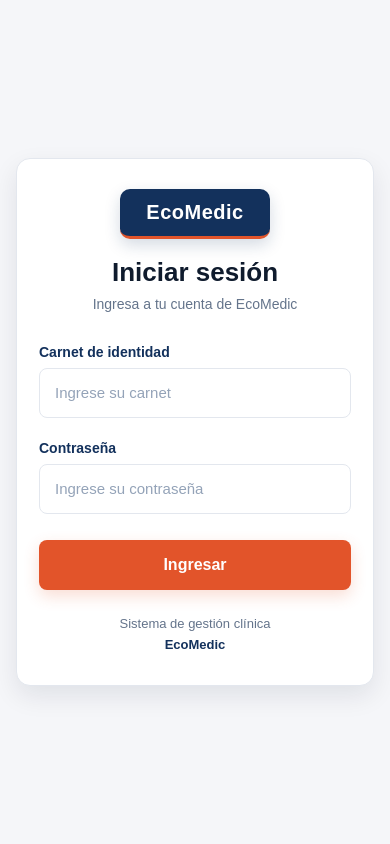
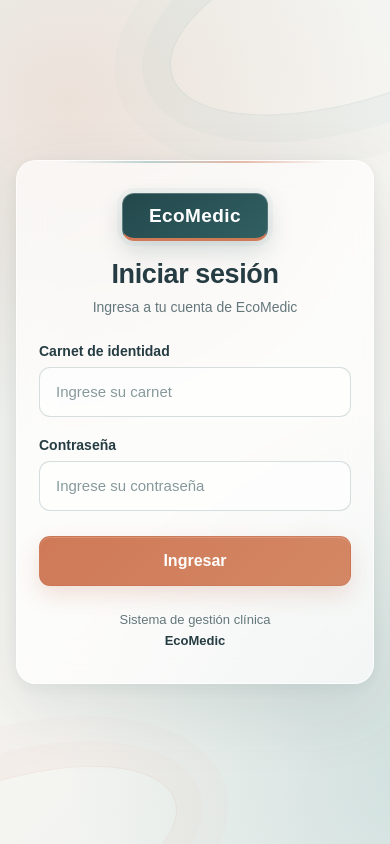
Before and after one commit to Emsof26/web-ecomedic, a React (Vite) app: page /login in a window 390 px wide. Built offline with nearby package versions, Linux system fonts and the light colour scheme.

Commit message:
rediseñar visualmente el login de EcoMedic

```diff
--- a/src/components/auth/LoginForm.css
+++ b/src/components/auth/LoginForm.css
@@ -1,14 +1,11 @@
 /* ============================================================
-   ECOMEDIC - ESTILOS DEL FORMULARIO DE INICIO DE SESIÓN
-   Identidad visual: Azul marino + Naranja
-   ============================================================ */
-
-
-/* ============================================================
-   1. PÁGINA PRINCIPAL DEL LOGIN
+   ECOMEDIC - IDENTIDAD VISUAL DEL INICIO DE SESIÓN
    ============================================================ */
 
 .login-page {
+  position: relative;
+  isolation: isolate;
+
   min-height: 100vh;
   width: 100%;
 
@@ -16,226 +13,237 @@
   justify-content: center;
   align-items: center;
 
-  padding: 24px;
+  padding: 32px 24px;
   box-sizing: border-box;
+  overflow: hidden;
 
-  /* Fondo utilizado en la interfaz principal de EcoMedic */
-  background: #f5f6f9;
+  color: var(--text-primary);
+
+  background:
+    radial-gradient(circle at 18% 22%, rgba(207, 121, 87, 0.16), transparent 32%),
+    radial-gradient(circle at 82% 78%, rgba(74, 137, 139, 0.18), transparent 34%),
+    linear-gradient(135deg, #edf5f3 0%, #f7f5f1 48%, #e8f1ef 100%);
+
+  background-size: 140% 140%;
+  animation: login-background-shift 18s ease-in-out infinite alternate;
 }
 
+.login-page::before,
+.login-page::after {
+  content: "";
+  position: absolute;
+  z-index: -1;
+  pointer-events: none;
 
-/* ============================================================
-   2. TARJETA DEL FORMULARIO
-   ============================================================ */
+  border: 1px solid rgba(74, 137, 139, 0.12);
+  border-radius: 50%;
+  transform: rotate(-18deg);
+}
+
+.login-page::before {
+  width: min(52vw, 680px);
+  height: min(22vw, 290px);
+
+  top: -8%;
+  right: -14%;
+
+  box-shadow:
+    0 0 0 28px rgba(74, 137, 139, 0.035),
+    0 0 0 56px rgba(74, 137, 139, 0.025);
+}
+
+.login-page::after {
+  width: min(46vw, 590px);
+  height: min(19vw, 245px);
+
+  bottom: -10%;
+  left: -15%;
+
+  border-color: rgba(207, 121, 87, 0.11);
+  box-shadow:
+    0 0 0 26px rgba(207, 121, 87, 0.03),
+    0 0 0 52px rgba(207, 121, 87, 0.02);
+}
 
 .login-form {
+  position: relative;
+
   width: 100%;
-  max-width: 420px;
+  max-width: 440px;
 
-  padding: 40px;
+  padding: 42px;
 
-  background: #ffffff;
+  border: 1px solid rgba(255, 255, 255, 0.72);
+  border-radius: 24px;
 
-  border: 1px solid #e3e7ee;
-  border-radius: 16px;
+  background: rgba(255, 255, 255, 0.64);
+  backdrop-filter: blur(18px);
+  -webkit-backdrop-filter: blur(18px);
 
-  /* Sombra suave para dar profundidad */
-  box-shadow: 0 10px 26px rgba(15, 23, 42, 0.09);
+  box-shadow:
+    0 24px 70px rgba(35, 72, 76, 0.12),
+    0 4px 18px rgba(35, 72, 76, 0.06);
 
   box-sizing: border-box;
 }
 
+.login-form::before {
+  content: "";
+  position: absolute;
+  top: 0;
+  left: 12%;
+  right: 12%;
 
-/* ============================================================
-   3. ENCABEZADO
-   ============================================================ */
+  height: 2px;
+
+  border-radius: 999px;
+  background: linear-gradient(
+    90deg,
+    transparent,
+    rgba(74, 137, 139, 0.35),
+    rgba(207, 121, 87, 0.5),
+    transparent
+  );
+}
 
 .login-header {
   text-align: center;
-  margin-bottom: 32px;
+  margin-bottom: 34px;
 }
 
+.login-logo {
+  width: 158px;
+  height: 52px;
 
-/* ============================================================
-   4. IDENTIDAD DE ECOMEDIC
-   ============================================================ */
-
-/*
- * Muestra el nombre de la aplicación.
- * El azul representa la identidad principal de EcoMedic.
- */
-.login-logo {
-  width: 150px;
-  height: 50px;
-
-  margin: 0 auto 18px;
+  margin: 0 auto 22px;
 
   display: flex;
   align-items: center;
   justify-content: center;
 
-  border-radius: 10px;
+  border: 1px solid rgba(255, 255, 255, 0.22);
+  border-radius: 12px;
 
-  /* Azul principal de EcoMedic */
-  background: #13315c;
+  background: linear-gradient(145deg, #23484c, #315f62);
 
   color: #ffffff;
 
-  font-size: 20px;
+  font-size: 21px;
   font-weight: 700;
-
-  letter-spacing: 0.5px;
-
+  letter-spacing: 0.4px;
   white-space: nowrap;
 
-  /* Detalle naranja */
-  border-bottom: 3px solid #e2542a;
+  border-bottom: 3px solid var(--accent);
 
-  box-shadow: 0 6px 16px rgba(19, 49, 92, 0.18);
+  box-shadow:
+    0 10px 24px rgba(35, 72, 76, 0.18),
+    0 0 0 5px rgba(74, 137, 139, 0.055);
 }
 
+.login-header h1 {
+  margin: 0 0 9px;
 
-/* ============================================================
-   5. TÍTULO Y DESCRIPCIÓN
-   ============================================================ */
-
-.login-header h1 {
-  margin: 0 0 8px;
-
-  /* Azul oscuro utilizado en EcoMedic */
-  color: #0f1b2d;
+  color: var(--text-primary);
 
   font-size: 30px;
   font-weight: 700;
+  letter-spacing: -0.4px;
 }
-
 
 .login-header p {
   margin: 0;
 
-  color: #64748b;
+  color: var(--text-secondary);
 
   font-size: 14px;
 }
 
-
-/* ============================================================
-   6. GRUPOS DE CAMPOS
-   ============================================================ */
-
 .form-group {
-  margin-bottom: 22px;
+  margin-bottom: 20px;
 }
-
-
-/* ============================================================
-   7. ETIQUETAS
-   ============================================================ */
 
 .form-group label {
   display: block;
 
   margin-bottom: 8px;
 
-  color: #13315c;
+  color: var(--text-primary);
 
   font-size: 14px;
   font-weight: 600;
 }
 
-
-/* ============================================================
-   8. CAMPOS DE ENTRADA
-   ============================================================ */
-
 .form-group input {
   width: 100%;
-  height: 50px;
+  height: 52px;
 
-  padding: 0 15px;
+  padding: 0 16px;
 
-  border: 1px solid #e3e7ee;
-  border-radius: 8px;
+  border: 1px solid rgba(111, 137, 139, 0.28);
+  border-radius: 11px;
 
-  background: #ffffff;
+  background: rgba(255, 255, 255, 0.58);
 
-  color: #0f1b2d;
+  color: var(--text-primary);
 
   font-size: 15px;
 
   outline: none;
-
   box-sizing: border-box;
 
   transition:
     border-color 0.2s ease,
+    background-color 0.2s ease,
     box-shadow 0.2s ease,
-    background-color 0.2s ease;
+    transform 0.2s ease;
 }
 
-
-/* Texto de ayuda de los campos */
-.form-group input::placeholder {
-  color: #94a3b8;
+.form-group input:hover {
+  border-color: rgba(74, 137, 139, 0.45);
+  background: rgba(255, 255, 255, 0.76);
 }
 
-
-/* ============================================================
-   9. INPUT SELECCIONADO
-   ============================================================ */
+.form-group input::placeholder {
+  color: #87999b;
+}
 
 .form-group input:focus {
-  border-color: #e2542a;
+  border-color: rgba(74, 137, 139, 0.72);
+  background: rgba(255, 255, 255, 0.88);
 
-  background: #ffffff;
+  box-shadow:
+    0 0 0 3px rgba(74, 137, 139, 0.10),
+    0 7px 18px rgba(35, 72, 76, 0.07);
 
-  /*
-   * Resalta el campo utilizando
-   * el naranja de EcoMedic.
-   */
-  box-shadow: 0 0 0 3px rgba(226, 84, 42, 0.12);
+  transform: translateY(-1px);
 }
-
-
-/* ============================================================
-   10. MENSAJE DE ERROR
-   ============================================================ */
 
 .login-error {
   margin: 0 0 18px;
 
   padding: 12px 14px;
 
-  border: 1px solid #f3c4b7;
-  border-radius: 8px;
+  border: 1px solid rgba(184, 95, 65, 0.3);
+  border-radius: 10px;
 
-  background: #fff5f2;
+  background: rgba(255, 245, 241, 0.84);
 
-  color: #b9381d;
+  color: #a64f36;
 
   font-size: 14px;
+  line-height: 1.45;
 }
 
-
-/* ============================================================
-   11. BOTÓN INGRESAR
-   ============================================================ */
-
-/*
- * Botón principal del formulario.
- * Utiliza el naranja de la identidad visual
- * de EcoMedic para llamar la atención.
- */
 .login-button {
   width: 100%;
-  height: 50px;
+  height: 52px;
 
-  margin-top: 4px;
+  margin-top: 5px;
 
-  border: none;
-  border-radius: 8px;
+  border: 1px solid rgba(184, 95, 65, 0.2);
+  border-radius: 11px;
 
-  background: #e2542a;
+  background: linear-gradient(135deg, var(--accent), #d48764);
 
   color: #ffffff;
 
@@ -244,7 +252,9 @@
 
   cursor: pointer;
 
-  box-shadow: 0 6px 16px rgba(226, 84, 42, 0.20);
+  box-shadow:
+    0 9px 22px rgba(184, 95, 65, 0.19),
+    inset 0 1px 0 rgba(255, 255, 255, 0.18);
 
   transition:
     transform 0.2s ease,
@@ -252,85 +262,277 @@
     background 0.2s ease;
 }
 
+.login-button:hover {
+  background: linear-gradient(135deg, var(--accent-hover), var(--accent));
 
-/* ============================================================
-   12. EFECTO HOVER DEL BOTÓN
-   ============================================================ */
+  transform: translateY(-2px);
 
-.login-button:hover {
-  background: #c94722;
-
-  transform: translateY(-1px);
-
-  box-shadow: 0 9px 20px rgba(226, 84, 42, 0.28);
+  box-shadow:
+    0 13px 26px rgba(184, 95, 65, 0.23),
+    inset 0 1px 0 rgba(255, 255, 255, 0.2);
 }
 
+.login-button:focus-visible {
+  outline: none;
 
-/* ============================================================
-   13. BOTÓN PRESIONADO
-   ============================================================ */
+  box-shadow:
+    0 0 0 3px rgba(74, 137, 139, 0.16),
+    0 10px 22px rgba(184, 95, 65, 0.2);
+}
 
 .login-button:active {
   transform: translateY(0);
+
+  box-shadow:
+    0 5px 12px rgba(184, 95, 65, 0.17),
+    inset 0 1px 2px rgba(35, 72, 76, 0.14);
 }
-
-
-/* ============================================================
-   14. PIE DEL FORMULARIO
-   ============================================================ */
 
 .login-footer {
   margin: 24px 0 0;
 
   text-align: center;
 
-  color: #64748b;
+  color: var(--text-secondary);
 
   font-size: 13px;
-
   line-height: 1.6;
 }
 
-
-/* Nombre EcoMedic en el pie */
 .login-footer strong {
-  color: #13315c;
+  color: var(--text-primary);
 }
 
-/* El tema se hereda del selector global para conservarlo en cualquier ruta. */
-:root[data-theme="dark"] .login-page { background: var(--app-background); }
-:root[data-theme="dark"] .login-form { border-color: var(--border); background: var(--surface); box-shadow: var(--shadow); }
-:root[data-theme="dark"] .login-header h1,
-:root[data-theme="dark"] .form-group label { color: var(--text-primary); }
-:root[data-theme="dark"] .login-header p,
-:root[data-theme="dark"] .login-footer { color: var(--text-secondary); }
-:root[data-theme="dark"] .login-footer strong { color: var(--accent); }
-:root[data-theme="dark"] .form-group input { border-color: var(--border); background: var(--surface); color: var(--text-primary); }
+@keyframes login-background-shift {
+  from {
+    background-position: 0% 45%;
+  }
 
+  to {
+    background-position: 100% 55%;
+  }
+}
 
 /* ============================================================
-   15. DISEÑO RESPONSIVO
+   PANTALLA DE PRESENTACIÓN
    ============================================================ */
 
-@media (max-width: 480px) {
+.splash-screen {
+  position: fixed;
+  inset: 0;
+  z-index: 1000;
 
+  display: flex;
+  align-items: center;
+  justify-content: center;
+
+  background:
+    radial-gradient(circle at 50% 45%, rgba(74, 137, 139, 0.12), transparent 38%),
+    linear-gradient(135deg, #edf5f3, #f7f5f1, #e8f1ef);
+
+  animation: splash-fade-out 1.25s ease-in-out 0.25s forwards;
+  pointer-events: none;
+}
+
+.splash-logo {
+  margin: 0;
+
+  animation: splash-logo-in 0.65s ease-out forwards;
+}
+
+.login-content {
+  min-height: 100vh;
+
+  opacity: 0;
+
+  animation: login-fade-in 0.6s ease-out 0.75s forwards;
+}
+
+@keyframes splash-logo-in {
+  from {
+    opacity: 0;
+    transform: scale(0.98);
+  }
+
+  to {
+    opacity: 1;
+    transform: scale(1);
+  }
+}
+
+@keyframes splash-fade-out {
+  from {
+    opacity: 1;
+  }
+
+  to {
+    opacity: 0;
+    visibility: hidden;
+  }
+}
+
+@keyframes login-fade-in {
+  from {
+    opacity: 0;
+  }
+
+  to {
+    opacity: 1;
+  }
+}
+
+/* ============================================================
+   TEMA OSCURO
+   ============================================================ */
+
+:root[data-theme="dark"] .login-page {
+  background:
+    radial-gradient(circle at 18% 22%, rgba(236, 150, 112, 0.10), transparent 32%),
+    radial-gradient(circle at 82% 78%, rgba(74, 137, 139, 0.15), transparent 34%),
+    linear-gradient(135deg, #182d32 0%, #20363d 48%, #172b30 100%);
+}
+
+:root[data-theme="dark"] .login-page::before,
+:root[data-theme="dark"] .login-page::after {
+  border-color: rgba(120, 177, 178, 0.08);
+}
+
+:root[data-theme="dark"] .login-form {
+  border-color: rgba(255, 255, 255, 0.08);
+  background: rgba(32, 54, 61, 0.72);
+  box-shadow:
+    0 24px 70px rgba(0, 0, 0, 0.22),
+    0 4px 18px rgba(0, 0, 0, 0.12);
+}
+
+:root[data-theme="dark"] .form-group input {
+  border-color: rgba(185, 203, 199, 0.22);
+  background: rgba(32, 54, 61, 0.54);
+  color: var(--text-primary);
+}
+
+:root[data-theme="dark"] .form-group input:hover {
+  border-color: rgba(120, 177, 178, 0.45);
+  background: rgba(41, 67, 74, 0.7);
+}
+
+:root[data-theme="dark"] .form-group input:focus {
+  border-color: rgba(120, 177, 178, 0.7);
+  background: rgba(41, 67, 74, 0.82);
+  box-shadow: 0 0 0 3px rgba(120, 177, 178, 0.1);
+}
+
+:root[data-theme="dark"] .login-error {
+  border-color: rgba(236, 150, 112, 0.3);
+  background: rgba(92, 55, 47, 0.28);
+  color: #f1aa8c;
+}
+
+:root[data-theme="dark"] .splash-screen {
+  background:
+    radial-gradient(circle at 50% 45%, rgba(74, 137, 139, 0.13), transparent 38%),
+    linear-gradient(135deg, #182d32, #20363d, #172b30);
+}
+
+/* ============================================================
+   DISEÑO RESPONSIVO
+   ============================================================ */
+
+@media (max-width: 768px) {
   .login-page {
-    padding: 16px;
+    padding: 28px 20px;
   }
 
   .login-form {
-    padding: 30px 22px;
+    max-width: 430px;
+    padding: 36px 32px;
+  }
 
-    border-radius: 14px;
+  .login-page::before {
+    width: 520px;
+    height: 220px;
+    right: -32%;
+  }
+
+  .login-page::after {
+    width: 470px;
+    height: 195px;
+    left: -32%;
+  }
+}
+
+@media (max-width: 480px) {
+  .login-page {
+    min-height: 100dvh;
+    padding: 20px 16px;
+  }
+
+  .login-form {
+    max-width: 100%;
+    padding: 32px 22px;
+    border-radius: 20px;
+  }
+
+  .login-header {
+    margin-bottom: 28px;
   }
 
   .login-header h1 {
-    font-size: 26px;
+    font-size: 27px;
   }
 
   .login-logo {
-    width: 150px;
+    width: 146px;
+    height: 48px;
+    margin-bottom: 18px;
+    font-size: 19px;
+  }
+
+  .form-group input,
+  .login-button {
     height: 50px;
-    font-size: 20px;
+  }
+
+  .login-page::before {
+    width: 390px;
+    height: 165px;
+    right: -42%;
+  }
+
+  .login-page::after {
+    width: 350px;
+    height: 145px;
+    left: -43%;
   }
 }
+
+@media (prefers-reduced-motion: reduce) {
+  .login-page {
+    animation: none;
+  }
+
+  .splash-screen {
+    animation: none;
+    opacity: 0;
+    visibility: hidden;
+  }
+
+  .splash-logo,
+  .login-content {
+    animation: none;
+  }
+
+  .login-content {
+    opacity: 1;
+  }
+
+  .form-group input,
+  .login-button {
+    transition: none;
+  }
+
+  .login-button:hover,
+  .form-group input:focus {
+    transform: none;
+  }
+}
```
